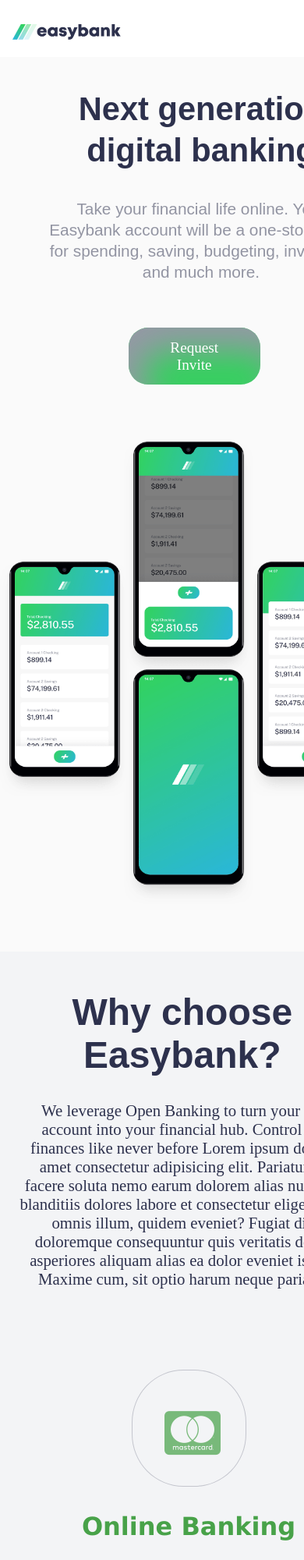
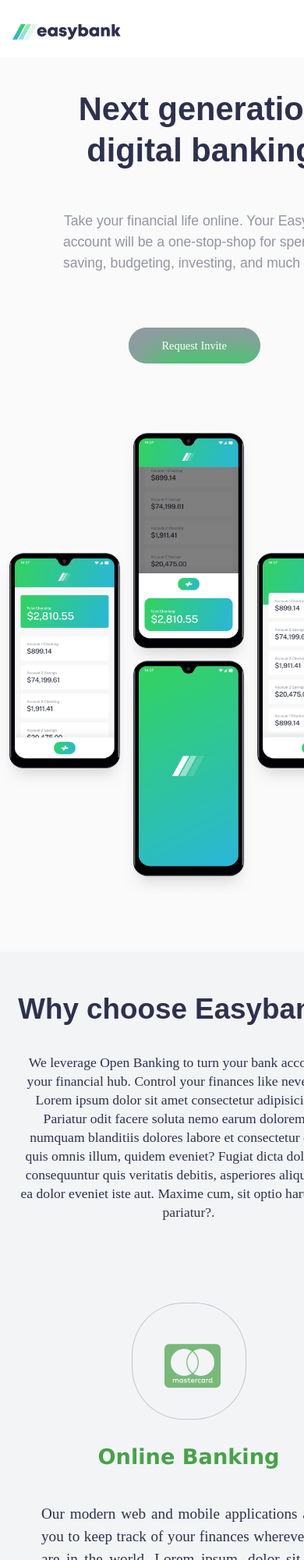
Before and after one commit to augustineutuk/Easybanking-App, a plain HTML site: page index.html in a window 390 px wide. Shown: the top 2000 px of the page at 78% size. Drawn offline with Linux system fonts and the light colour scheme.

Commit message:
first commit

```diff
--- a/style.css
+++ b/style.css
@@ -1600,10 +1600,11 @@
   display: none;
 
 
+
+
   }
 
 .horizontalbar .topleft-logo{
-
   margin-right: 15rem;
 
   }
@@ -1627,19 +1628,21 @@
 
   }
 .main1-hero h2{
- width:   90%;
- font-weight: 700;
+ width:   70%;
+ font-weight: 00;
  z-index: 9;
  text-align: center;
  line-height: 3.3rem;
  margin-top: -5.1rem;
 
+
 }
 
 .main1-hero p{
   width: 90%;
-  margin-top: -1rem;
+ font-size: 1.1rem;
   text-align: center;
+
 
 
 }
@@ -1649,6 +1652,7 @@
   left: 33%;
   width:   35%;
   padding: 3.1% 35px;
+   font-size: 16px;
 
 
 }
@@ -1674,17 +1678,26 @@
 .easybank-container .first-item h1{
   width :  90%;
   display: inline-block;
-   /* font-size: 2.3rem; */
-
+  line-height: 3rem;
  margin-left: 1rem;
-
-
-
+ font-weight: 700;
+ font-size: 2.3rem;
+
+}
+
+.easybank-container .first-item p {
+  color: hsl(233, 26%, 24%);
+  text-align: center;
+  padding: 0px 5%;
+  font-weight: 500;
+  font-size: 1.1rem;
+  line-height: 1.5rem;
+  width: 100%;
 }
 
 
 .container-holder .fa-cc-mastercard, .fa-pie-chart, .fa-code, .fa-users{
-  width: 30%;
+  width: 28%;
   color: green;
 
 }
@@ -1696,7 +1709,8 @@
  color: hsl(233, 26%, 24%);
  font-weight: 900;
   padding-bottom: 1rem;
-  font-size: 3.5rem;
+  font-size: 3rem;
+
 }
 .banner-wrapper .banner h4{
   font-size: 1.1rem;
@@ -1707,9 +1721,26 @@
    opacity: 0.7;
    margin: auto;
 
+
+}
+
+.container-holder h2 {
+  color: green;
+  font-size: 1.7rem;
+  margin: auto;
+  opacity: 0.7;
+  font-weight: 700;
+  width: 350px;
+  font-family: Verdana, Geneva, Tahoma, sans-serif;
+}
+
+.main-section-second h3 {
+  color: hsl(233, 26%, 24%);
+  font-weight: 900;
+  padding-bottom: 1rem;
+  font-size: 2.7rem;
 }
 .banner-wrapper .banner p{
-
   padding-bottom: 1rem;
 
 }
@@ -1797,4 +1828,13 @@
   width: 484px;
 }
 
-}
+.main1-hero a {
+  top: 20rem;
+  position: absolute;
+  left: 34%;
+  width: 35%;
+  padding: 3% 30px;
+  font-size: 0.9rem;
+}
+
+}
```
